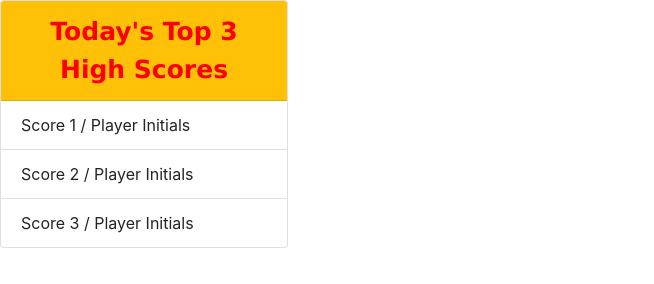
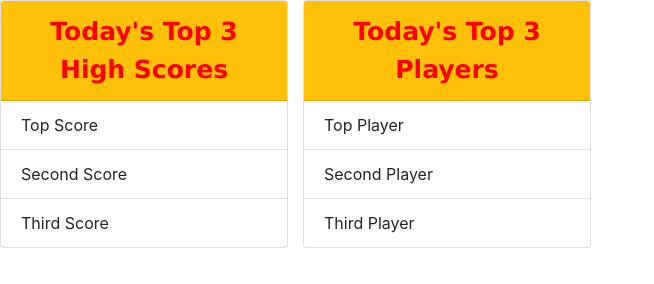
Before and after one commit to EsmondKim/CodeQuizWebSite, a plain HTML site: page highscores.html in a window 1280 px wide. Shown: the whole page, without its empty margins (0-654 px from the left). Drawn offline with nearby package versions, Linux system fonts and the light colour scheme.

Commit message:
Formatted with CSS floats High Score Page to include a player name/initials box.

```diff
--- a/highscores.html
+++ b/highscores.html
@@ -7,19 +7,40 @@
     <title>High Scores!</title>
 </head>
 <body>
-    <div class="row ">
-    <nav class="col-xl-12 col-md-12 col-xs-12">
+<div class="container"></div>
+
+<div class="row " style="float: left">
+    <div class="col-xl-6 col-md-6 col-xs-6">
     <div class="card" style="width: 18rem;">
         <div class="card-header bg-warning" style="color: red; text-align: center; font-size: 25px; font-weight: bold; font-family: Verdana, Arial, 'Lucida Console';">
           Today's Top 3 High Scores
         </div>
         <ul class="list-group list-group-flush">
-          <li class="list-group-item" id="numberOneScore">Score 1 / Player Initials</li>
-          <li class="list-group-item" id="numberTwoScore">Score 2 / Player Initials</li>
-          <li class="list-group-item" id=numberThreeScore>Score 3 / Player Initials</li>
-
+          <li class="list-group-item" id="numberOneScore">Top Score</li>
+          <li class="list-group-item" id="numberTwoScore">Second Score</li>
+          <li class="list-group-item" id=numberThreeScore>Third Score</li>
         </ul>
       </div>
+    </div>
+  </div>
+
+  <div class="row " style="float: middle">
+  <div class="col-xl-6 col-md-6 col-xs-6">
+    <div class="card" style="width: 18rem;">
+        <div class="card-header bg-warning" style="color: red; text-align: center; font-size: 25px; font-weight: bold; font-family: Verdana, Arial, 'Lucida Console';">
+          Today's Top 3 Players
+        </div>
+        <ul class="list-group list-group-flush">
+          <li class="list-group-item" id="numberOnePlayer">Top Player</li>
+          <li class="list-group-item" id="numberTwoPlayer">Second Player</li>
+          <li class="list-group-item" id=numberThreePlayer>Third Player</li>
+        </ul>
+      </div>
+    </div>
+  </div>
+
+
+
 
     <script src="./highscorescript.js"></script>
 </body>
```
